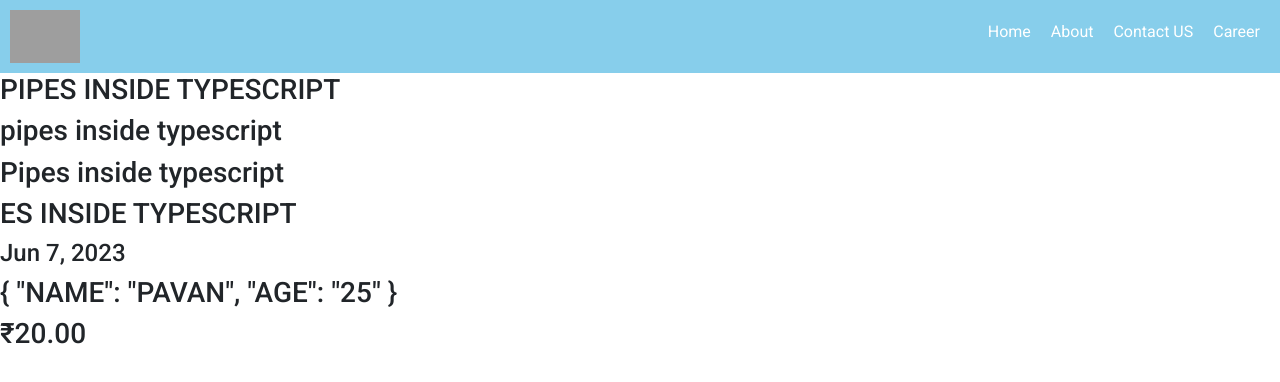
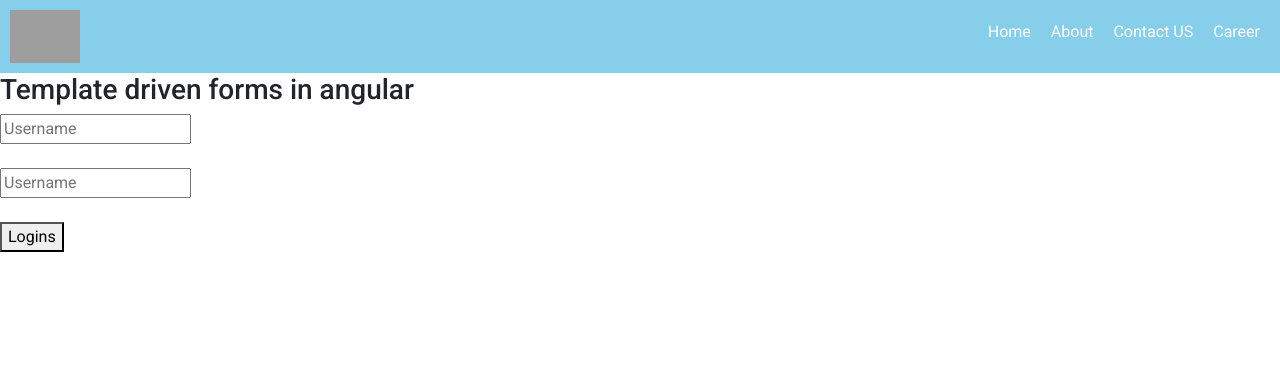
Before and after one commit to iampavanmun18/my-first-project, an Angular app: page / in a window 1280 px wide. Shown: the top 382 px of the page. Built offline with nearby package versions, Linux system fonts and the light colour scheme; grey boxes are pictures that could not be loaded.

Commit message:
template driven forms in angular using 'ngForm' & (ngSubmit) and ngModel

```diff
--- a/src/app/app.component.html
+++ b/src/app/app.component.html
@@ -1,12 +1,11 @@
 <app-header></app-header>
-<h3>{{title | uppercase}}</h3>
-<h3>{{title | lowercase}}</h3>
 <h3>{{title}}</h3>
-<!-- advance pipe - we can use multiple pipe in angular -->
-<h3>{{title | slice : 3 | uppercase}}</h3>
-
-<h4>{{today | date  }}</h4>
-
-<!-- using json in angular using pipe -->
-<h3>{{user | json | uppercase}}</h3>
-<h3>{{20 | currency : 'INR'}}</h3>
+<form #loginform="ngForm" (ngSubmit)=userLogin(loginform.value)>
+    <input type="text" placeholder="Username" name="name" ngModel/>
+    <br/>
+    <br/>
+    <input type="password" placeholder="Username" name="password" ngModel/>
+    <br/>
+    <br/>
+    <button>Logins</button>
+</form>
--- a/src/app/app.component.ts
+++ b/src/app/app.component.ts
@@ -6,12 +6,9 @@ import { Component } from '@angular/core';
   styleUrls: ['./app.component.css'],
 })
 export class AppComponent {
-  title= "Pipes inside typescript";
-  today = Date()
-
-  user = {
-    name: 'Pavan',
-    age: '25'
+  title= "Template driven forms in angular";
+  userLogin(item:any){
+    console.warn(item)
   }
 
 }
```
